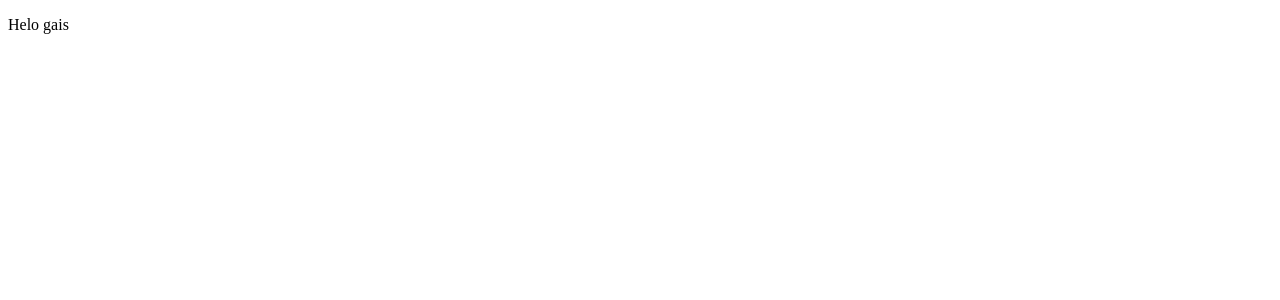
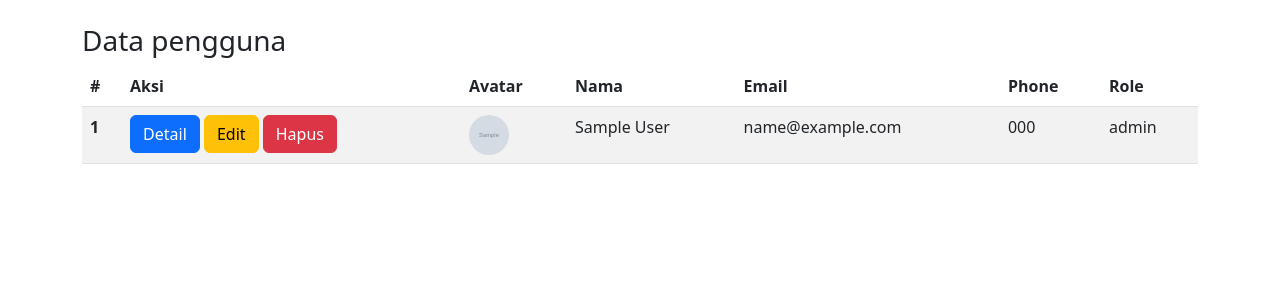
Before and after one commit to BlackBrocolli/fswd1-arkatama-php4, a PHP site: page / in a window 1280 px wide. Before the commit the part shown is almost empty. Shown: the top 300 px of the page. Run offline with PHP 8.4, Linux system fonts and the light colour scheme; tables that the repository leaves empty or names only in its code hold one stand-in row (values such as "Sample post"); grey boxes marked "Sample" are stand-in pictures.

Commit message:
[FEAT] Menampilkan data tabel user

```diff
--- a/index.php
+++ b/index.php
@@ -6,10 +6,61 @@
     <meta http-equiv="X-UA-Compatible" content="IE=edge">
     <meta name="viewport" content="width=device-width, initial-scale=1.0">
     <title>Tugas Pertemuan 19</title>
+    <link rel="stylesheet" href="css/bootstrap.min.css" />
 </head>
 
 <body>
-    <p>Helo gais</p>
+
+    <!-- MENAMPILKAN TABEL DATA PENGGUNA -->
+    <div class="container mt-4">
+        <h3>Data pengguna</h3>
+        <table class="table table-striped">
+            <thead>
+                <tr>
+                    <th scope="col">#</th>
+                    <th scope="col">Aksi</th>
+                    <th scope="col">Avatar</th>
+                    <th scope="col">Nama</th>
+                    <th scope="col">Email</th>
+                    <th scope="col">Phone</th>
+                    <th scope="col">Role</th>
+                </tr>
+            </thead>
+            <tbody>
+                <?php
+                include "pages/koneksi.php";
+
+                $sql = "SELECT avatar, name, email, phone, role FROM users";
+                $result = $conn->query($sql);
+                $number = 1;
+
+                if ($result->num_rows > 0) {
+                    // output data table
+                    while ($row = $result->fetch_assoc()) {
+                        echo "  <tr>
+                                    <th>" . $number++ . "</th>
+                                    <td>
+                                        <button type='button' class='btn btn-primary'>Detail</button>
+                                        <button type='button' class='btn btn-warning'>Edit</button>
+                                        <button type='button' class='btn btn-danger'>Hapus</button>
+                                    </td>
+                                    <td>
+                                        <img class='rounded-circle' style='width: 40px; height:40px' src=" . $row["avatar"] . ">
+                                    </td>
+                                    <td>" . $row["name"] . "</td>
+                                    <td>" . $row["email"] . "</td>
+                                    <td>" . $row["phone"] . "</td>
+                                    <td>" . $row["role"] . "</td>
+                                </tr>";
+                    }
+                }
+                ?>
+            </tbody>
+        </table>
+    </div>
+
+    <!-- Javascript -->
+    <script src="js/bootstrap.min.js"></script>
 </body>
 
 </html>
--- /dev/null
+++ b/pages/koneksi.php
@@ -0,0 +1,14 @@
+<?php
+$servername = "localhost";
+$username = "root";
+$password = "";
+$dbName = "arkatama_store";
+
+// create connection
+// create connection
+$conn = new mysqli($servername, $username, $password, $dbName);
+
+// check connection
+if ($conn->connect_error) {
+    die("Connection failed! " . $conn->connect_error);
+}
```
Also changed, not shown: images/avatar_man.jpg (added).
